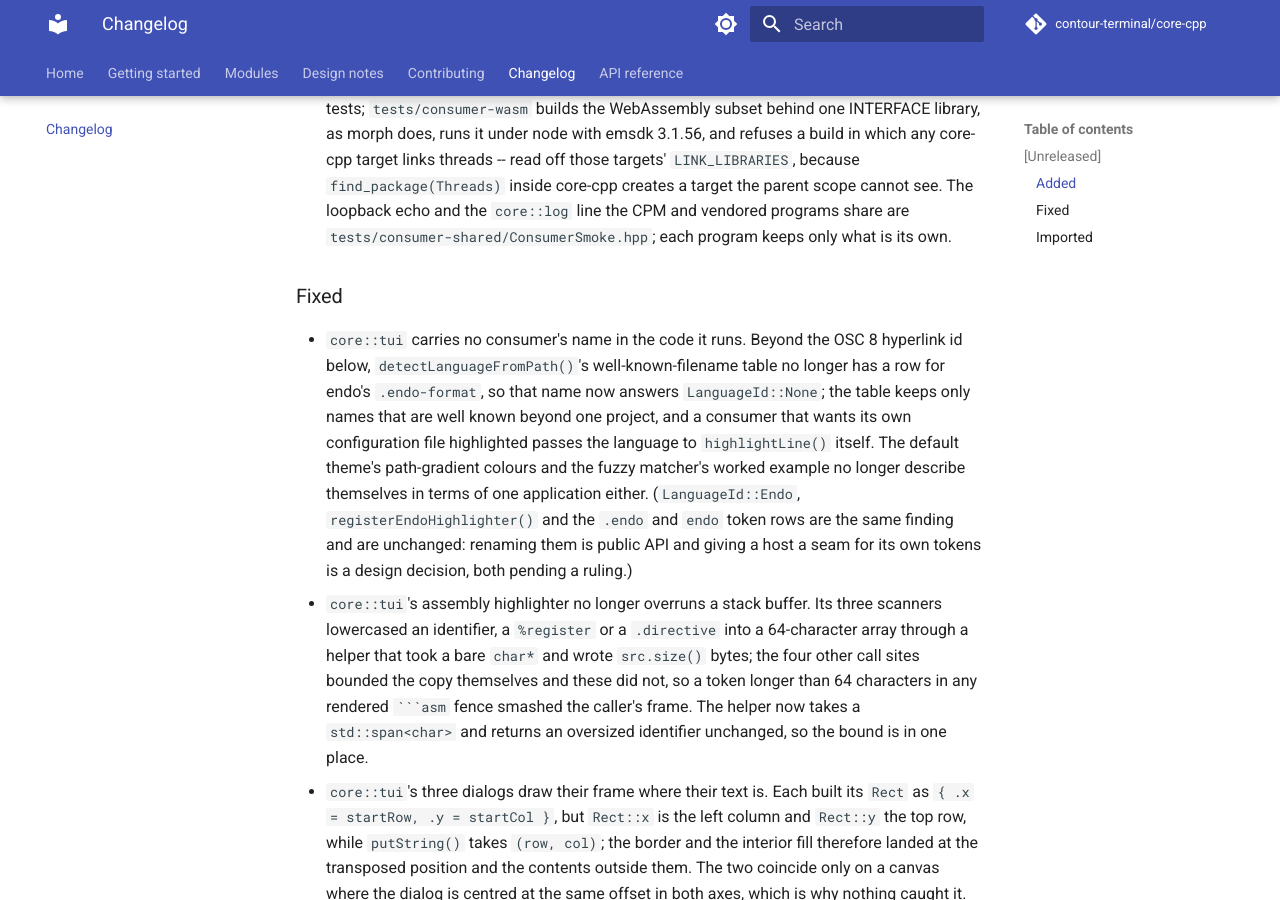
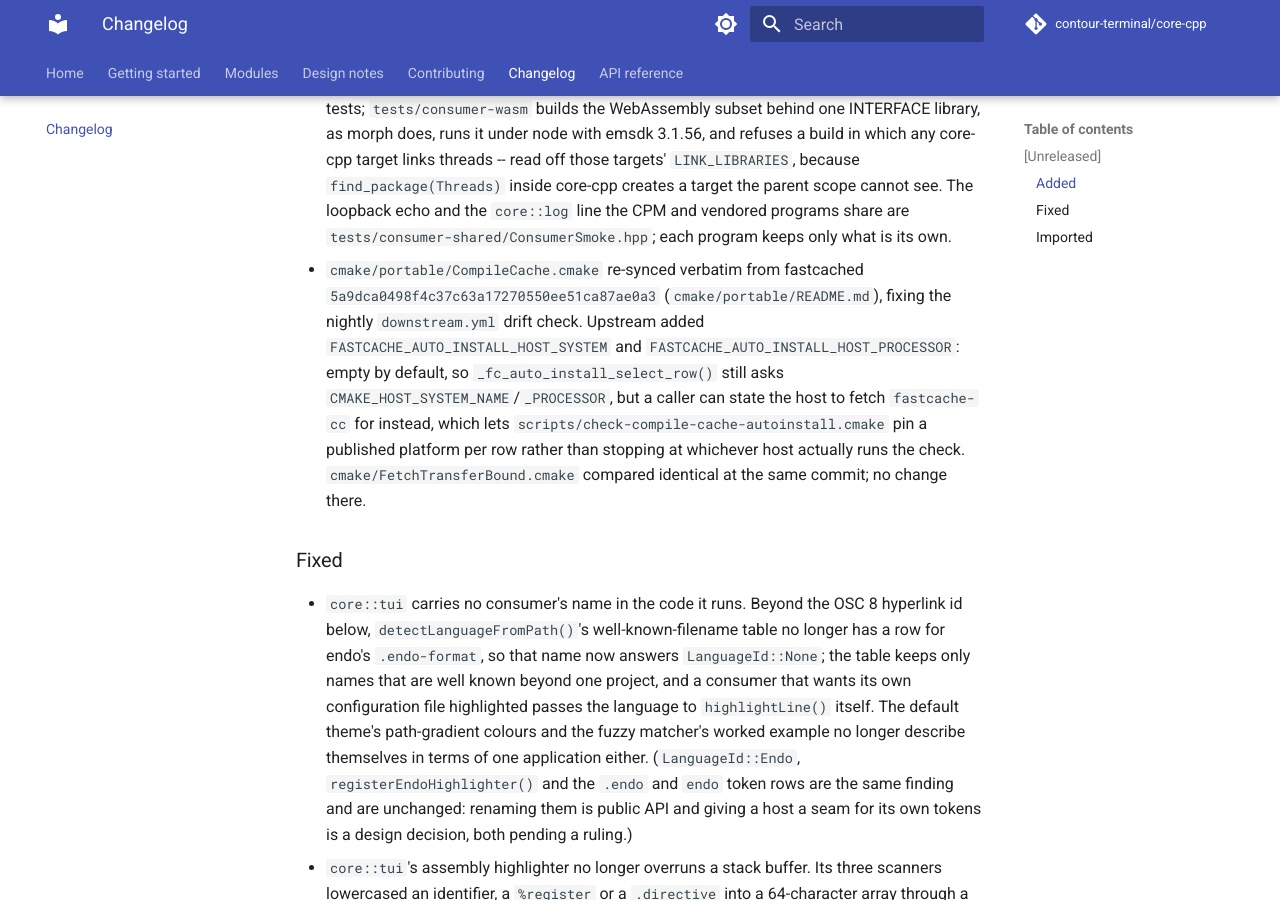
Before and after one commit to contour-terminal/core-cpp, an MkDocs documentation site: the page built from docs/changelog.md, in a window 1280 px wide and 900 px high, scrolled down 6045 px. Built offline with MkDocs 1.6.1 and Material for MkDocs 9.7.7, drawn with Linux system fonts in a browser that asks for light colours; comment, search, counter and statistics services are not loaded.

Commit message:
build: re-sync CompileCache.cmake from fastcached master
The nightly downstream.yml drift check has failed since 2026-09-19: fastcached's
cmake/portable/CompileCache.cmake moved to 5a9dca0498f4c37c63a17270550ee51ca87ae0a3 while ours
still held eb9c9c68. Re-synced the file as a git blob (no CR byte). Upstream added
FASTCACHE_AUTO_INSTALL_HOST_SYSTEM and FASTCACHE_AUTO_INSTALL_HOST_PROCESSOR so a caller can
state the host fastcache-cc is fetched for instead of asking CMAKE_HOST_SYSTEM_NAME/_PROCESSOR;
both are empty by default and change nothing when unset.

cmake/FetchTransferBound.cmake compared byte-identical at the new commit, so it needed no
re-sync; its recorded SHA in cmake/portable/README.md and .agent/reference/provenance.md moves
up anyway since README documents both files at the same commit. NOTICE's "Imported at" block is
the original-import record, not a sync pointer, and is unchanged.

Signed-off-by: Christian Parpart <christian@parpart.family>

```diff
--- a/CHANGELOG.md
+++ b/CHANGELOG.md
@@ -220,6 +220,14 @@ workflow refuses one without a section here.
   core-cpp creates a target the parent scope cannot see. The loopback echo and the `core::log`
   line the CPM and vendored programs share are `tests/consumer-shared/ConsumerSmoke.hpp`; each
   program keeps only what is its own.
+- `cmake/portable/CompileCache.cmake` re-synced verbatim from fastcached
+  `5a9dca0498f4c37c63a17270550ee51ca87ae0a3` (`cmake/portable/README.md`), fixing the nightly
+  `downstream.yml` drift check. Upstream added `FASTCACHE_AUTO_INSTALL_HOST_SYSTEM` and
+  `FASTCACHE_AUTO_INSTALL_HOST_PROCESSOR`: empty by default, so `_fc_auto_install_select_row()`
+  still asks `CMAKE_HOST_SYSTEM_NAME`/`_PROCESSOR`, but a caller can state the host to fetch
+  `fastcache-cc` for instead, which lets `scripts/check-compile-cache-autoinstall.cmake` pin a
+  published platform per row rather than stopping at whichever host actually runs the check.
+  `cmake/FetchTransferBound.cmake` compared identical at the same commit; no change there.
 
 ### Fixed
 
```
Also changed, not shown: .agent/reference/provenance.md (+2 -2 lines), cmake/portable/README.md (+1 -1 lines), 1 other file.
